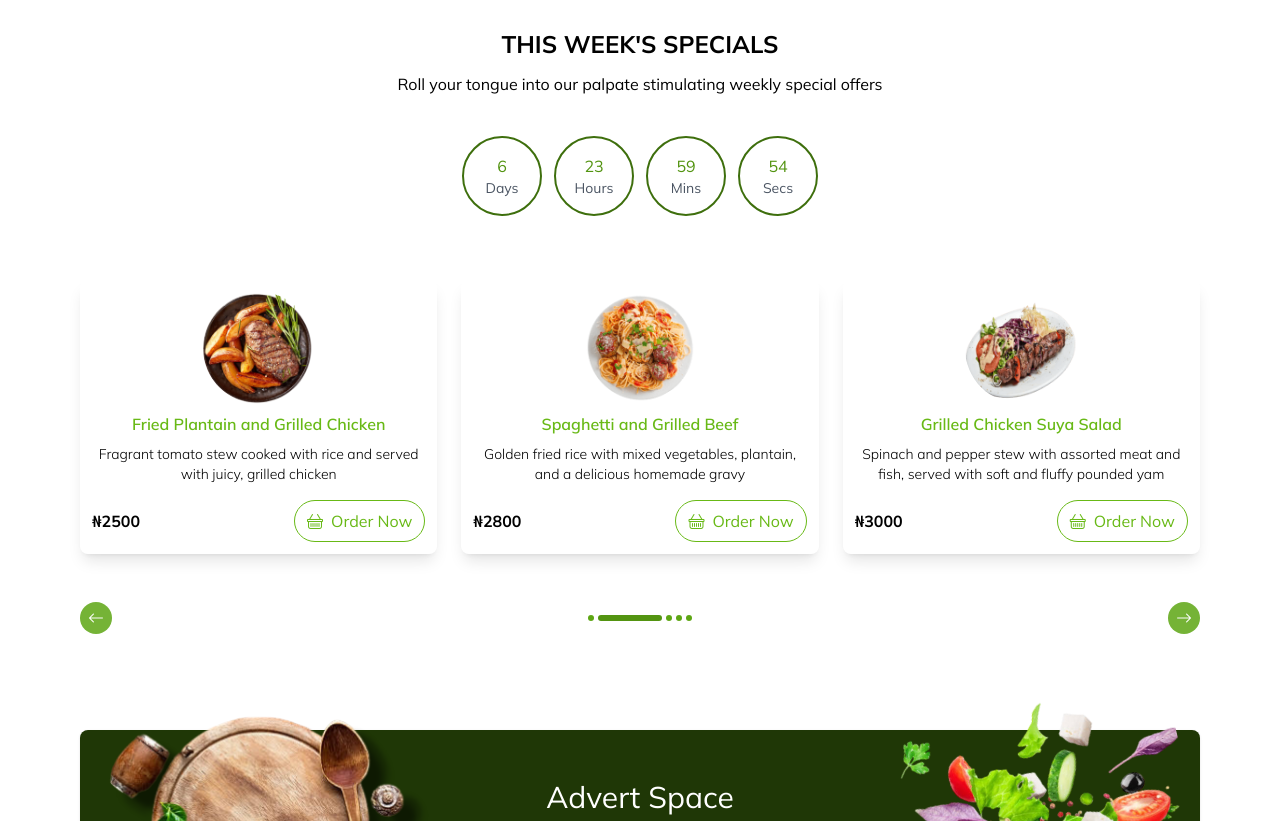
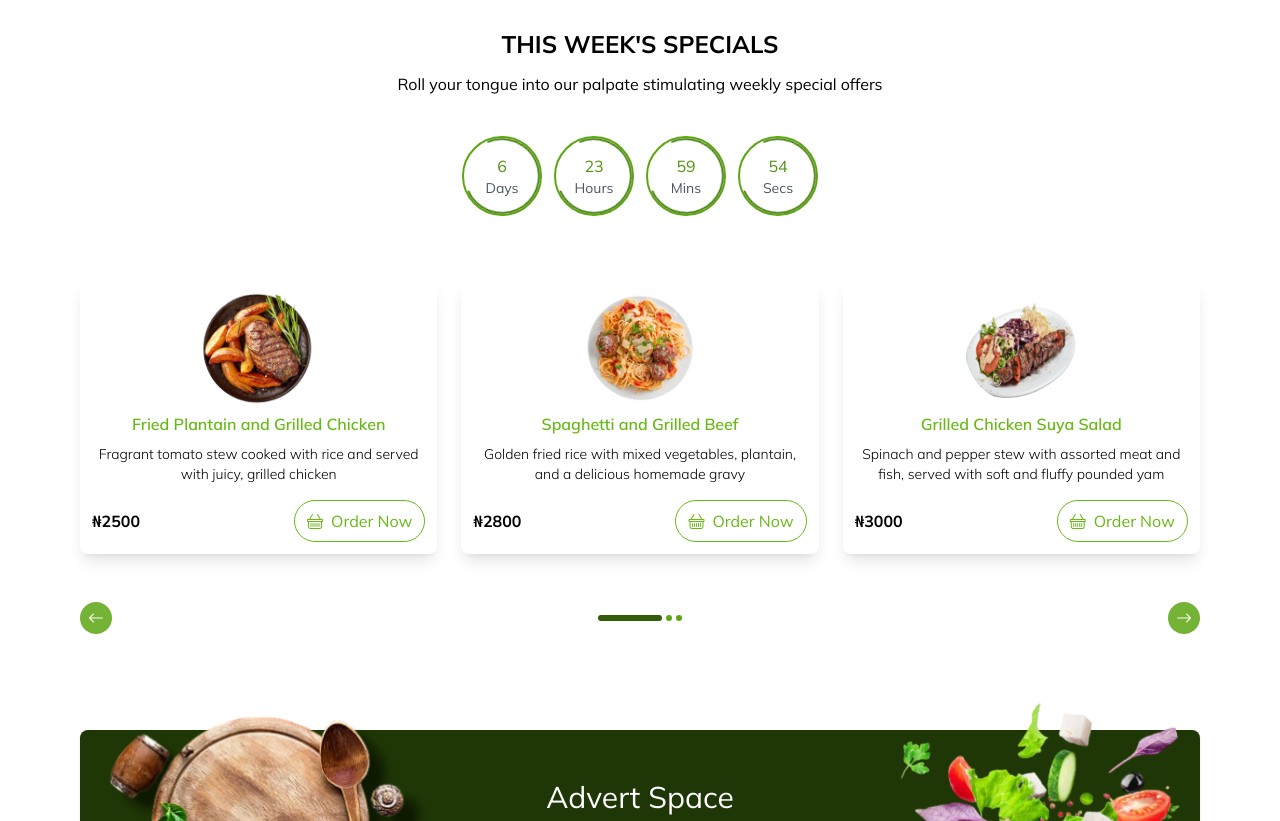
Before and after one commit to Nate-Soul/sphene-qwizines-fe, a Next.js app: page / in a window 1280 px wide. Shown: the part 680-1501 px from the top of the page. Built offline with nearby package versions, Linux system fonts and the light colour scheme.

Commit message:
implemented pagination for specials card and spinners to countdown timer

```diff
--- a/src/components/sections/Specials.jsx
+++ b/src/components/sections/Specials.jsx
@@ -6,7 +6,8 @@ import SpecialsCard from "../subcomponents/SpecialsCard";
 const Specials = () => {
 
   const [countDown, setCountDown] = useState({ days: 0, hours: 0, minutes: 0, seconds: 0 });
-
+  const maxPV = 3;
+  const [currentView, setCurrentView] = useState(0);
   const specials = [
     {
       id: 1,
@@ -32,24 +33,37 @@ const Specials = () => {
       price: 3000,
       description: "Spinach and pepper stew with assorted meat and fish, served with soft and fluffy pounded yam"
     },
-  ];
-
-  const countDownItems = [
     {
-      interval: 6,
-      allocation: "days"
+      id: 4,
+      image: "/media/images/products/suya-salad.png",
+      name: "Grilled Chicken Suya Salad 2",
+      slug: "grilled-chicken-suya-salad",
+      price: 3200,
+      description: "Spinach and pepper stew with assorted meat and fish, served with soft and fluffy pounded yam"
     },
     {
-      interval: 40,
-      allocation: "hours"
+      id: 5,
+      image: "/media/images/products/suya-salad.png",
+      name: "Grilled Chicken Suya Salad 3",
+      slug: "grilled-chicken-suya-salad",
+      price: 3350,
+      description: "Spinach and pepper stew with assorted meat and fish, served with soft and fluffy pounded yam"
     },
     {
-      interval: 11,
-      allocation: "mins"
+      id: 6,
+      image: "/media/images/products/suya-salad.png",
+      name: "Grilled Chicken Suya Salad 4",
+      slug: "grilled-chicken-suya-salad",
+      price: 3500,
+      description: "Spinach and pepper stew with assorted meat and fish, served with soft and fluffy pounded yam"
     },
     {
-      interval: 6,
-      allocation: "secs"
+      id: 7,
+      image: "/media/images/products/suya-salad.png",
+      name: "Grilled Chicken Suya Salad 5",
+      slug: "grilled-chicken-suya-salad",
+      price: 3700,
+      description: "Spinach and pepper stew with assorted meat and fish, served with soft and fluffy pounded yam"
     },
   ];
 
@@ -81,6 +95,21 @@ const Specials = () => {
     return () => clearInterval(interval);
   }, []);
 
+  const handlePageViewRight = () => {
+    setCurrentView(prev => Math.min(prev + 1, totalViews - 1));
+  }
+
+  const handlePageViewLeft = () => {
+    setCurrentView(prev => Math.max(prev - 1, 0));
+  };
+
+  const limit = currentView * maxPV;
+  // const offset = Math.min(specials.length, (currentView + 1) * maxPV);
+  const offset = Math.min(maxPV, specials.length - limit);
+  const totalViews = Math.ceil(specials.length / maxPV);
+
+  // console.log({limit, offset, totalViews});
+
   return (
     <section className="py-16">
       <div className="container">
@@ -89,42 +118,54 @@ const Specials = () => {
           <p>Roll your tongue into our palpate stimulating weekly special offers</p>
         </header>
         <div className="counter flex gap-x-2 md:gap-x-3 items-center justify-center">
-          <div className="h-20 w-20 rounded-full inline-flex items-center justify-center flex-col border-2 border-main-400">
+          <div className="h-20 w-20 rounded-full inline-flex items-center justify-center flex-col border-2 border-main-100 relative">
+            <div className="absolute top-0 left-0 w-full h-full bg-transparent border-2 border-main-300 border-e-transparent animate-spin rounded-full motion-reduce:animate-[spin_3s_linear_infinite]"></div>
             <span className="text-main-200">{countDown.days}</span>
             <span className="text-sm text-gray-600 capitalize">days</span>
           </div>
-          <div className="h-20 w-20 rounded-full inline-flex items-center justify-center flex-col border-2 border-main-400">
+          <div className="h-20 w-20 rounded-full inline-flex items-center justify-center flex-col border-2 border-main-100 relative">
+            <div className="absolute top-0 left-0 w-full h-full bg-transparent border-2 border-main-300 border-e-transparent animate-spin rounded-full motion-reduce:animate-[spin_3s_linear_infinite]"></div>
             <span className="text-main-200">{countDown.hours}</span>
             <span className="text-sm text-gray-600 capitalize">Hours</span>
           </div>
-          <div className="h-20 w-20 rounded-full inline-flex items-center justify-center flex-col border-2 border-main-400">
+          <div className="h-20 w-20 rounded-full inline-flex items-center justify-center flex-col border-2 border-main-100 relative">
+            <div className="absolute top-0 left-0 w-full h-full bg-transparent border-2 border-main-300 border-e-transparent animate-spin rounded-full motion-reduce:animate-[spin_3s_linear_infinite]"></div>
             <span className="text-main-200">{countDown.minutes}</span>
             <span className="text-sm text-gray-600 capitalize">Mins</span>
           </div>
-          <div className="h-20 w-20 rounded-full inline-flex items-center justify-center flex-col border-2 border-main-400">
+          <div className="h-20 w-20 rounded-full inline-flex items-center justify-center flex-col border-2 border-main-100 relative">
+            <div className="absolute top-0 left-0 w-full h-full bg-transparent border-2 border-main-300 border-e-transparent animate-spin rounded-full motion-reduce:animate-[spin_3s_linear_infinite]"></div>
             <span className="text-main-200">{countDown.seconds}</span>
             <span className="text-sm text-gray-600 capitalize">Secs</span>
           </div>
         </div>
         <div className="grid grid-cols-1 sm:grid-cols-2 md:grid-cols-3 gap-6 mt-16">
           {
-            specials.map((special, specialIndex) => (
+            specials.splice(limit, offset).map((special, specialIndex) => (
               <SpecialsCard special={special} key={specialIndex}/>
             ))
           }
         </div>
         <div className="mt-12 flex items-center justify-between">
-          <button className="h-8 w-8 rounded-full inline-flex items-center justify-center bg-main-100 text-white opacity-85 hover:opacity-100">
+          <button
+            className="h-8 w-8 rounded-full inline-flex items-center justify-center bg-main-100 text-white opacity-85 hover:opacity-100"
+            onClick={handlePageViewLeft}
+            disabled={currentView === 0}
+          >
             <span className="bi-arrow-left"></span>
           </button>
           <div className="flex items-center justify-center gap-x-1">
-            <span className="bg-main-100 h-[6px] w-[6px] rounded-full"></span>
-            <span className="bg-main-200 h-[6px] sm:h-[6px] w-[6px] sm:w-16 rounded-full"></span>
-            <span className="bg-main-100 h-[6px] w-[6px] rounded-full"></span>
-            <span className="bg-main-100 h-[6px] w-[6px] rounded-full"></span>
-            <span className="bg-main-100 h-[6px] w-[6px] rounded-full"></span>
+            {
+              Array.from({ length: totalViews }, (_, index) => (
+                <span key={index} className={`${currentView === index ? 'bg-main-500 sm:w-16' : 'bg-main-100'} h-[6px] w-[6px] rounded-full`}></span>
+              ))
+            }
           </div>
-          <button className="h-8 w-8 rounded-full inline-flex items-center justify-center bg-main-100 text-white opacity-85 hover:opacity-100">
+          <button
+            onClick={handlePageViewRight}
+            className="h-8 w-8 rounded-full inline-flex items-center justify-center bg-main-100 text-white opacity-85 hover:opacity-100"
+            disabled={currentView + 1 >= totalViews}
+          >
             <span className="bi-arrow-right"></span>
           </button>
         </div>
```
